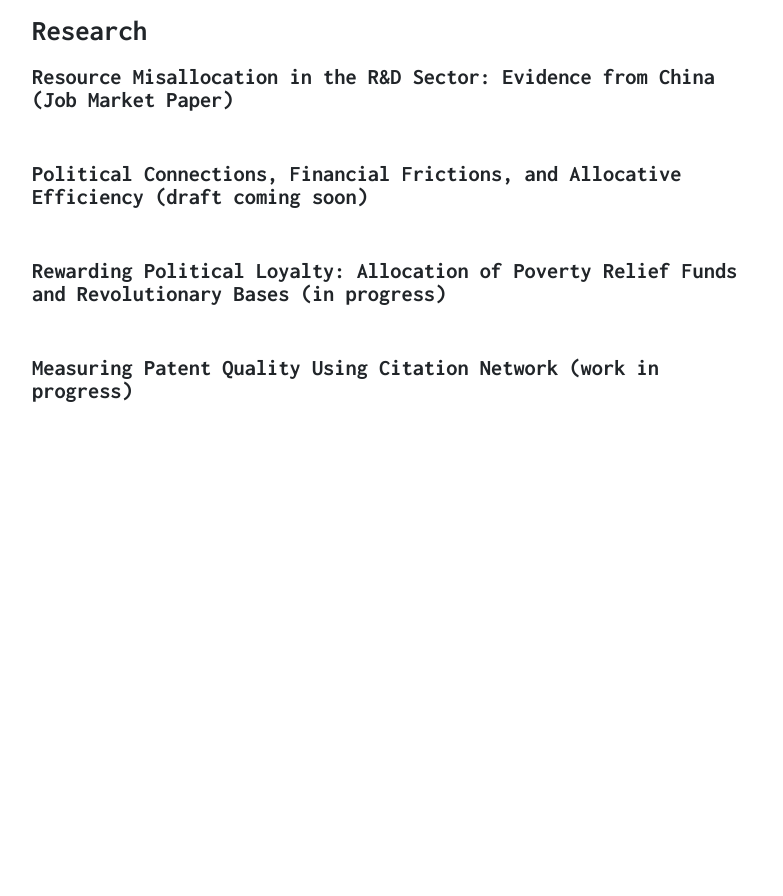
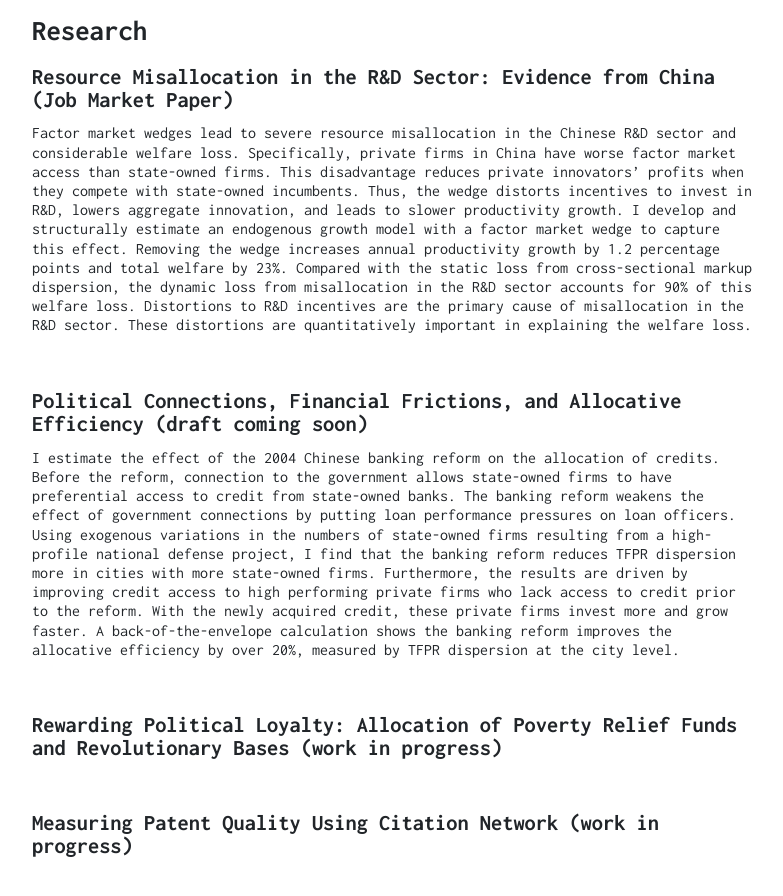
Before and after one commit to junyi-hou/junyi-hou.github.io, a plain HTML site: page index.html in a window 1280 px wide. Shown: the part 400-1296 px from the top of the page, without its empty margins (248-1031 px from the left). Before the commit the page ends 949 px from the top, so only its background shows below. Drawn offline with nearby package versions, Linux system fonts and the light colour scheme.

Commit message:
update abstract

```diff
--- a/index.html
+++ b/index.html
@@ -39,20 +39,20 @@
 <p><a href="mailto:junyi.hou@econ.berkeley.edu">email: junyi.hou [at] econ.berkeley.edu</a>; <a href="https://www.linkedin.com/in/junyi-hou-26972b1b1/">linkedin</a></p>
 <h1 id="research">Research</h1>
 <h3 id="resource-misallocation-in-the-rd-sector-evidence-from-china-job-market-paper">Resource Misallocation in the R&amp;D Sector: Evidence from China (Job Market Paper)</h3>
-<!-- Factor market wedges can lead to large distortions in the R&D sector, resulting in slower productivity growth. To show this, I develop an endogenous growth model with heterogeneous factor market access. The wedge lowers welfare in two ways. First, the wedge leads to resource misallocation in the production sector, which lowers the productivity _level_. Second, the wedge distorts return to R&D, resulting in resource misallocation in the R&D sector and lower productivity _growth_. I apply the model to China, where political connections grant state-owned firms better factor market access. Results show that state-owned firms are inefficient in producing innovation. Nevertheless, they invest more in R&D than private firms because of their higher expected return. This leads to misallocation in the R&D sector. Removing state-owned firms' privileged market access increases annual productivity growth by 1.2 percentage points and total welfare by 23%. A decomposition of the welfare effect shows dynamic loss from lower growth rate accounts for 90% of the welfare loss. -->
+<p>Factor market wedges lead to severe resource misallocation in the Chinese R&amp;D sector and considerable welfare loss. Specifically, private firms in China have worse factor market access than state-owned firms. This disadvantage reduces private innovators&rsquo; profits when they compete with state-owned incumbents. Thus, the wedge distorts incentives to invest in R&amp;D, lowers aggregate innovation, and leads to slower productivity growth. I develop and structurally estimate an endogenous growth model with a factor market wedge to capture this effect. Removing the wedge increases annual productivity growth by 1.2 percentage points and total welfare by 23%. Compared with the static loss from cross-sectional markup dispersion, the dynamic loss from misallocation in the R&amp;D sector accounts for 90% of this welfare loss. Distortions to R&amp;D incentives are the primary cause of misallocation in the R&amp;D sector. These distortions are quantitatively important in explaining the welfare loss.</p>
 
 
 <br />
 
 
 <h3 id="political-connections-financial-frictions-and-allocative-efficiency-draft-coming-soon">Political Connections, Financial Frictions, and Allocative Efficiency (draft coming soon)</h3>
-<!-- I estimate the effect of 2004 Chinese banking reform on the allocative efficiency of credit. Using exogenous variations in the density of politically connected firms resulting from a high-profile national defense project from 1960s, I find the banking reform reduces TFPR dispersion more in cities with more connected firms. Furthermore, the results are driven by better access to credit by politically unconnected firms, who lacks access to credit prior to the reform. With the newly acquired credit, these unconnected firms invest more and grow faster. A back-of-the-envelope calculation shows the banking reform improves the allocative efficiency by over 20\% (measured using TFPR dispersion). -->
+<p>I estimate the effect of the 2004 Chinese banking reform on the allocation of credits. Before the reform, connection to the government allows state-owned firms to have preferential access to credit from state-owned banks. The banking reform weakens the effect of government connections by putting loan performance pressures on loan officers. Using exogenous variations in the numbers of state-owned firms resulting from a high-profile national defense project, I find that the banking reform reduces TFPR dispersion more in cities with more state-owned firms. Furthermore, the results are driven by improving credit access to high performing private firms who lack access to credit prior to the reform. With the newly acquired credit, these private firms invest more and grow faster. A back-of-the-envelope calculation shows the banking reform improves the allocative efficiency by over 20%, measured by TFPR dispersion at the city level.</p>
 
 
 <br />
 
 
-<h3 id="rewarding-political-loyalty-allocation-of-poverty-relief-funds-and-revolutionary-bases-in-progress">Rewarding Political Loyalty: Allocation of Poverty Relief Funds and Revolutionary Bases (in progress)</h3>
+<h3 id="rewarding-political-loyalty-allocation-of-poverty-relief-funds-and-revolutionary-bases-work-in-progress">Rewarding Political Loyalty: Allocation of Poverty Relief Funds and Revolutionary Bases (work in progress)</h3>
 
 
 <br />
```
